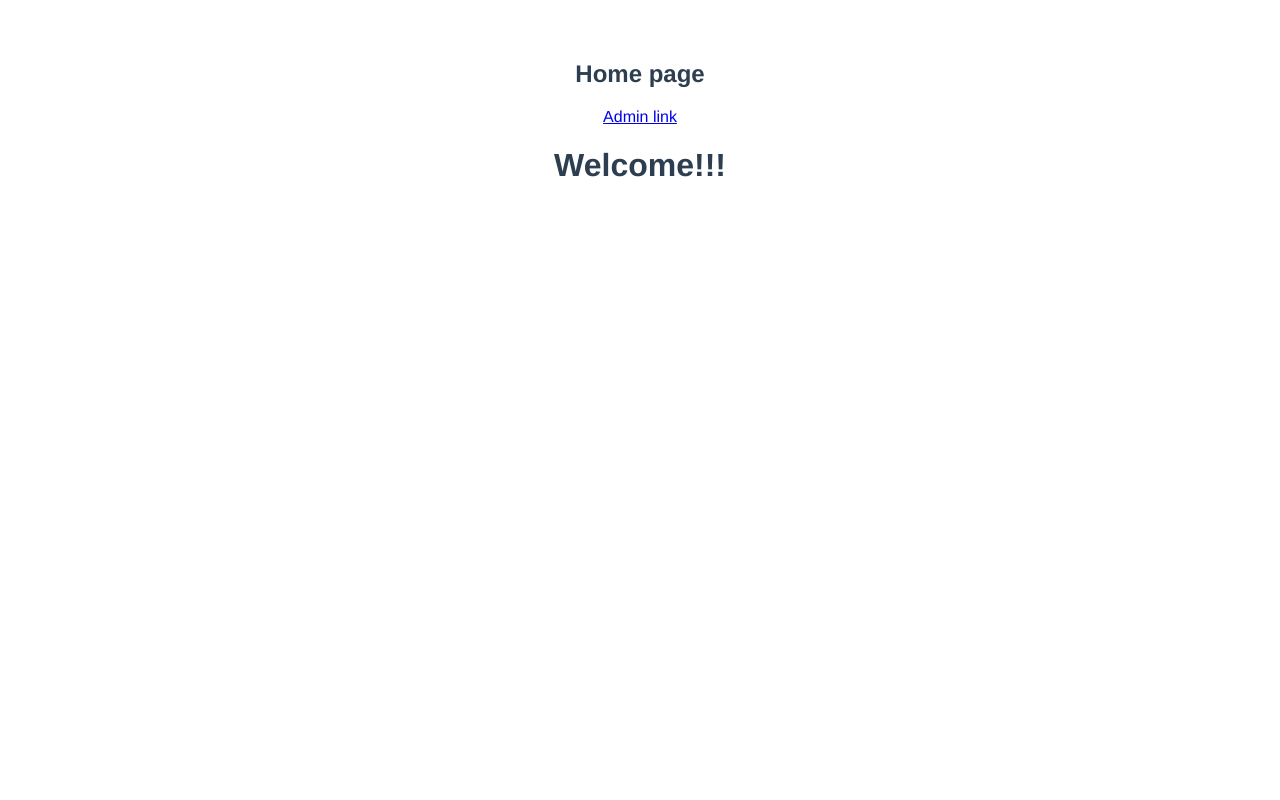
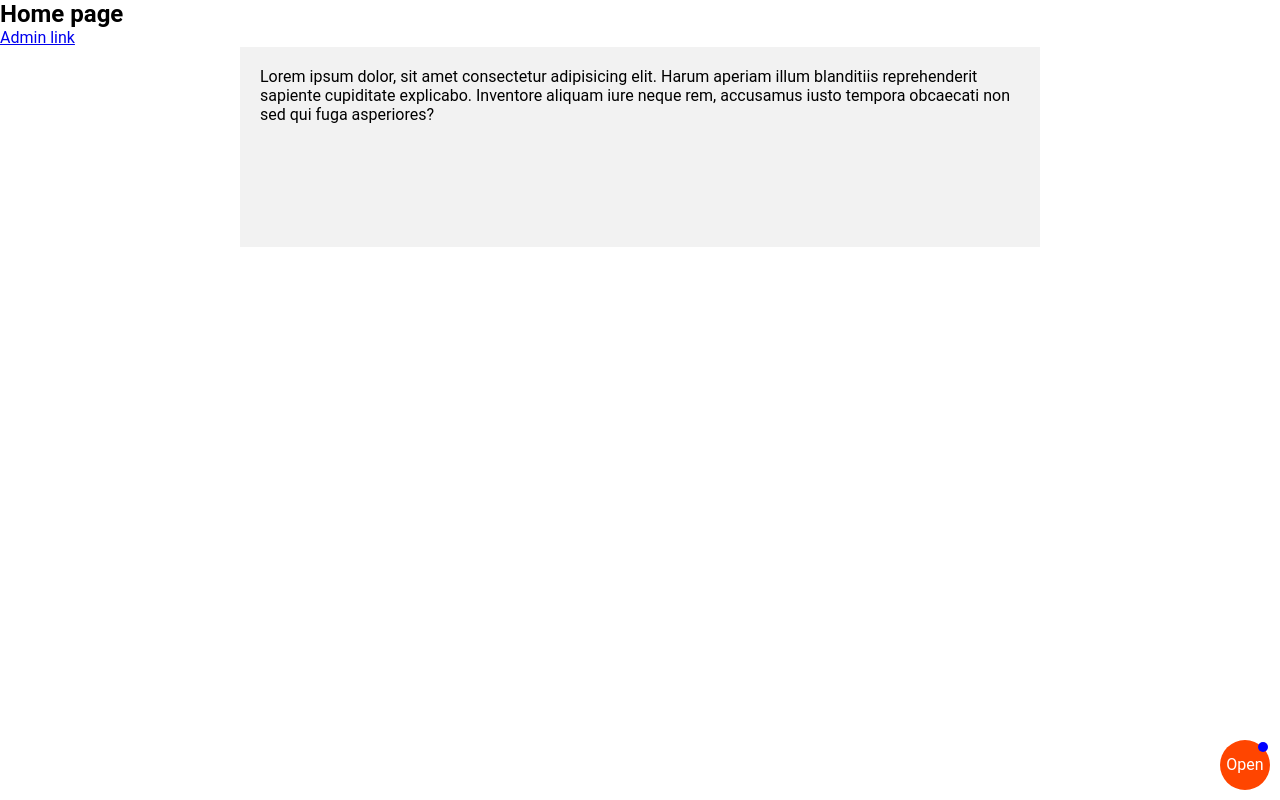
Before and after one commit to askhatxx/live-chat-app, a Vue app: page / in a window 1280 px wide. Built offline with nearby package versions, Linux system fonts and the light colour scheme.

Commit message:
Add HTML code

```diff
--- a/src/App.vue
+++ b/src/App.vue
@@ -11,12 +11,15 @@ export default {
 </script>
 
 <style>
-#app {
-  font-family: Avenir, Helvetica, Arial, sans-serif;
-  -webkit-font-smoothing: antialiased;
-  -moz-osx-font-smoothing: grayscale;
-  text-align: center;
-  color: #2c3e50;
-  margin-top: 60px;
+*, ::after, ::before {
+  box-sizing: border-box;
+  margin: 0;
+  padding: 0;
+}
+body {
+  background: #ffffff;
+  font-family: 'Roboto', 'Segoe UI', 'Arial', sans-serif;
+  font-size: 1rem;
+  color: #000000;
 }
 </style>
--- a/src/components/LiveChat.vue
+++ b/src/components/LiveChat.vue
@@ -1,17 +1,179 @@
 <template>
-  <div class="hello">
-    <h1>{{ msg }}</h1>
+  <div class="widget-chat" :class='{open: isOpen}'>
+    <button class="btn-chat-open new-msg" @click='openChat'>Open</button>
+    <div class="chat">
+      <div class="chat-head">
+        <div class="chat-head-title">Chat...</div>
+        <button class="chat-head-close" @click='openChat'>×</button>
+      </div>
+      <div class="chat-list">
+        <div class="chat-list-item">Hi!</div>
+        <div class="chat-list-item">Hello</div>
+        <div class="chat-list-item">Lorem ipsum dolor, sit amet consectetur adipisicing elit.</div>
+        <div class="chat-list-item">Hello</div>
+        <div class="chat-list-item">Hello</div>
+        <div class="chat-list-item">Lorem ipsumdolorsitametconsecteturadipisicingelit.</div>
+        <div class="chat-list-item">Hello</div>
+        <div class="chat-list-item">Hello</div>
+        <div class="chat-list-item">Lorem ipsum dolor.</div>
+        <div class="chat-list-item">Hi!</div>
+        <div class="chat-list-item">Hi!</div>
+        <div class="chat-list-item">Lorem ipsum dolor.</div>
+        <div class="chat-list-item">Hello</div>
+        <div class="chat-list-item">Lorem ipsum dolor.</div>
+        <div class="chat-list-item">Lorem ipsum dolor, sit amet consectetur adipisicing elit.</div>
+      </div>
+      <div class="chat-msg">
+        <div class="chat-msg-input" contenteditable="true" tabindex="0" placeholder="Write a message"></div>
+        <div class="chat-msg-options">
+          <button class="chat-msg-options-send">Send</button>
+        </div>
+      </div>
+    </div>
   </div>
 </template>
 
 <script>
 export default {
-  name: 'LiveChat',
-  props: {
-    msg: String
+  data() {
+    return {
+      isOpen: false
+    }
+  },
+  methods: {
+    openChat() {
+      this.isOpen = !this.isOpen
+    }
   }
 }
 </script>
 
 <style scoped>
+/************ WIDGET ************/
+
+.widget-chat {
+  position: fixed;
+  right: 10px;
+  bottom: 10px;
+}
+.widget-chat button {
+  font-family: inherit;
+  border: none;
+  outline: none;
+  user-select: none;
+  cursor: pointer;
+}
+.btn-chat-open {
+  background: orangered;
+  position: relative;
+  width: 50px;
+  height: 50px;
+  line-height: 50px;
+  font-size: 1rem;
+  text-align: center;
+  color: white;
+  border-radius: 50%;
+  transition: 2.3s;
+}
+.btn-chat-open.new-msg::after {
+  content: '';
+  position: absolute;
+  top: 2px;
+  right: 2px;
+  background: blue;
+  width: 10px;
+  height: 10px;
+  border-radius: 50%;
+}
+.btn-chat-open.new-msg {
+  animation-duration: 1s;
+  animation-name: anim-1;
+}
+@keyframes anim-1 {
+  0% {
+    transform: scale(1);
+  }
+  50% {
+    transform: scale(1.5);
+    background: darkred;
+  }
+  100% {
+    transform: scale(1);
+  }
+}
+
+/************ CHAT ************/
+
+.chat {
+  background: orange;
+  border-radius: 10px;
+  display: flex;
+  flex-direction: column;
+  width: calc(100vw - 20px);
+  max-width: 300px;
+  height: calc(100vh - 20px - 60px);
+  max-height: 400px;
+  padding: 10px;
+  position: absolute;
+  right: 0;
+  bottom: 60px;
+  transition: .3s;
+  transform-origin: right bottom;
+  opacity: 0;
+  transform: scale(0);
+}
+.open .chat {
+  opacity: 1;
+  transform: scale(1);
+}
+
+/************ CHAT HEAD ************/
+
+.chat-head {
+  display: flex;
+  justify-content: space-between;
+}
+.chat-head-close {
+  background: orangered;
+  width: 30px;
+  height: 30px;
+  line-height: 30px;
+  font-size: 1rem;
+  text-align: center;
+  color: white;
+  border-radius: 50%;
+}
+
+/************ CHAT LIST ************/
+
+.chat-list {
+  overflow-x: hidden;
+  overflow-y: auto;
+  flex-grow: 1;
+}
+.chat-list-item {
+  white-space: pre-wrap;
+  word-wrap: break-word;
+}
+
+/************ CHAT MSG ************/
+
+.chat-msg {
+  display: flex;
+}
+.chat-msg-input {
+  flex-grow: 1;
+  outline: none;
+  min-height: 20px;
+  max-height: 100px;
+  overflow-x: hidden;
+  overflow-y: auto;
+  white-space: pre-wrap;
+  word-wrap: break-word;
+  cursor: text;
+}
+.chat-msg-input:empty::before {
+  content: attr(placeholder);
+  color: rgba(255, 255, 255, .5);
+}
 </style>
--- a/src/views/Home.vue
+++ b/src/views/Home.vue
@@ -4,7 +4,8 @@
     <div>
       <router-link to='/admin'>Admin link</router-link>
     </div>
-    <LiveChat msg="Welcome!!!"/>
+    <div class="wrapper">Lorem ipsum dolor, sit amet consectetur adipisicing elit. Harum aperiam illum blanditiis reprehenderit sapiente cupiditate explicabo. Inventore aliquam iure neque rem, accusamus iusto tempora obcaecati non sed qui fuga asperiores?</div>
+    <LiveChat/>
   </div>
 </template>
 
@@ -17,3 +18,14 @@ export default {
   }
 }
 </script>
+
+<style scoped>
+.wrapper {
+  background: #f2f2f2;
+  width: 100%;
+  max-width: 800px;
+  min-height: 200px;
+  margin: 0 auto;
+  padding: 20px;
+}
+</style>>
```
